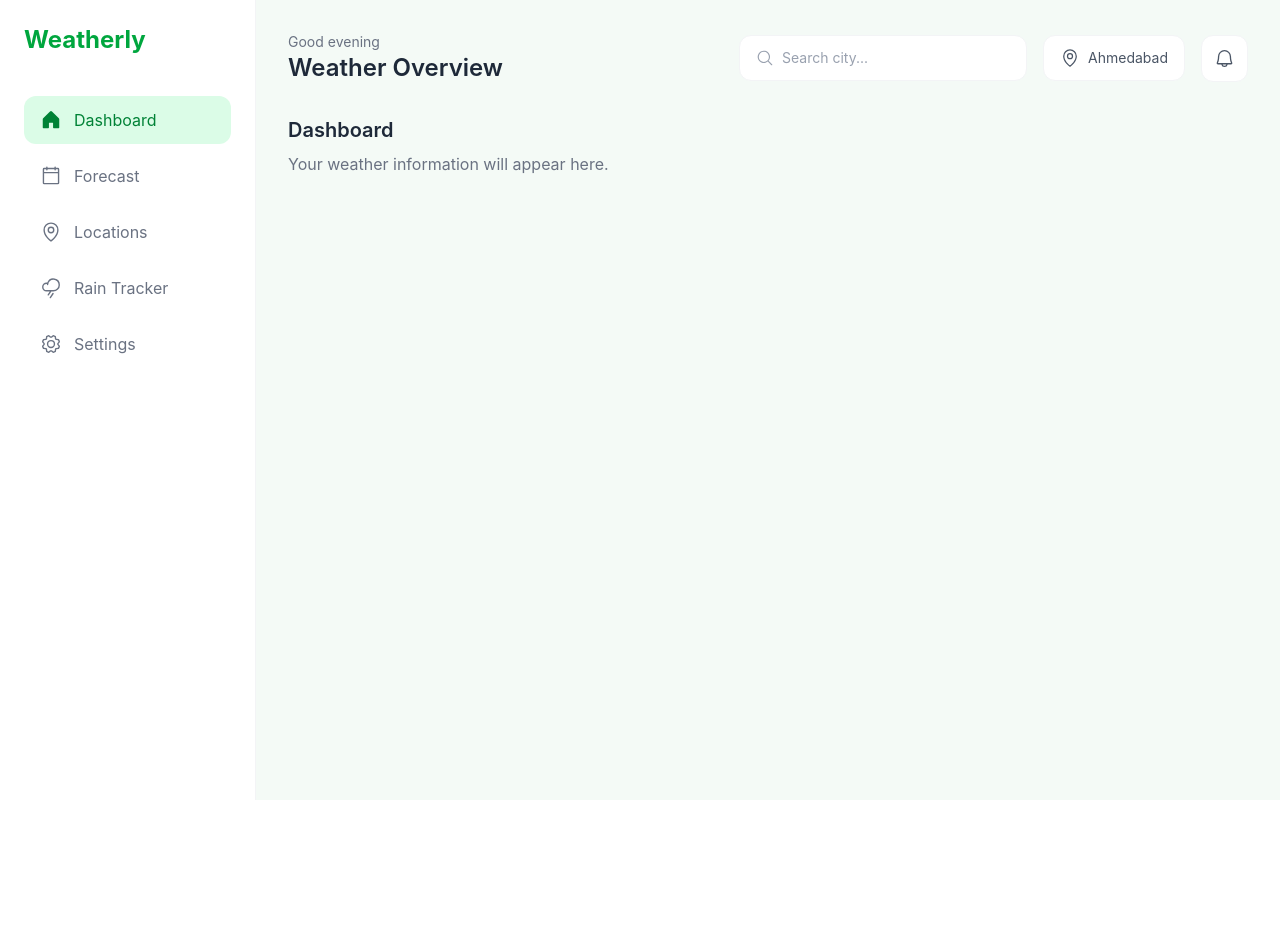
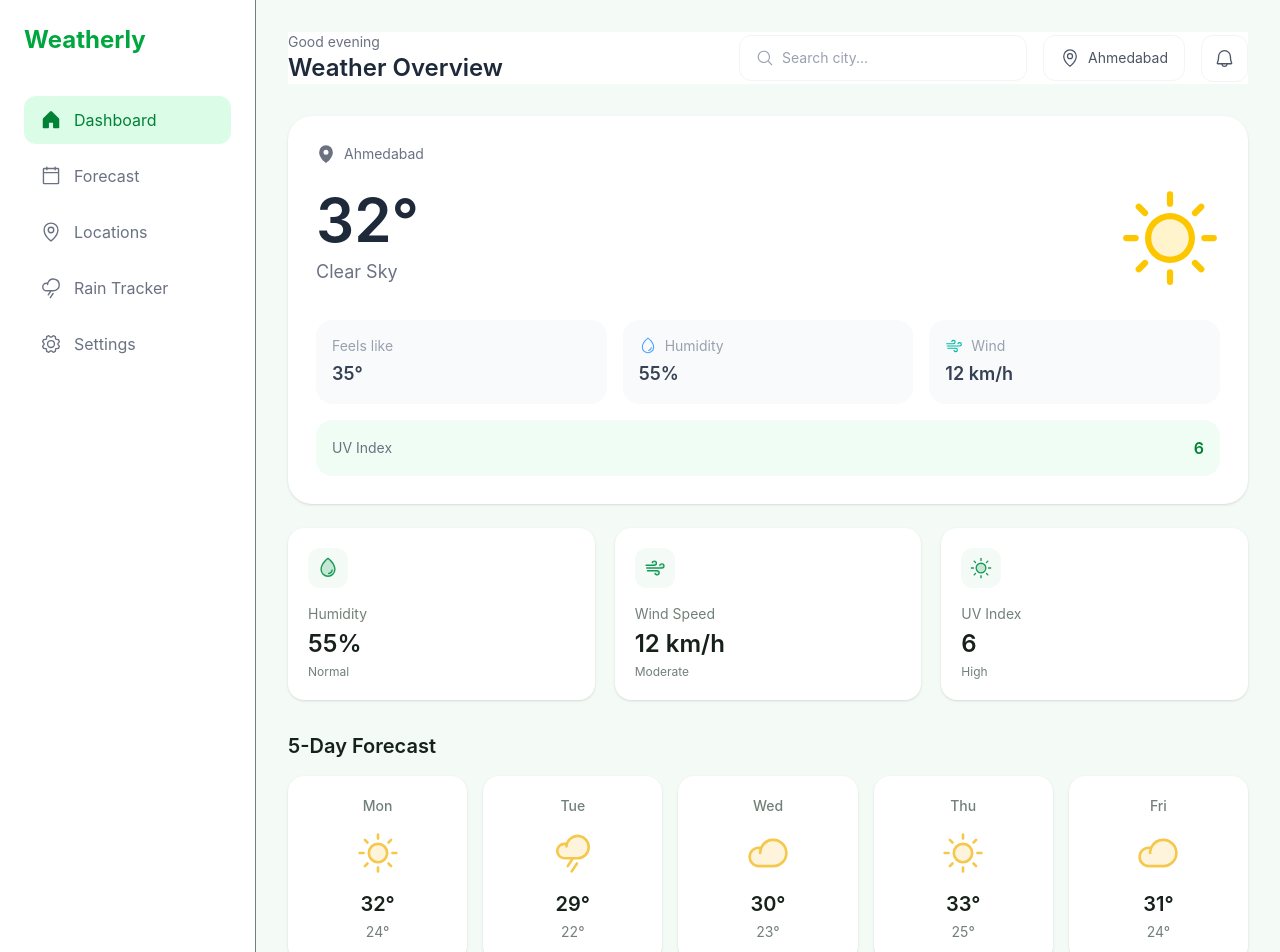
Before and after one commit to RidhamShah23/Aerisly, a React (Vite) app: page / in a window 1280 px wide. Shown: the top 952 px of the page. Before the commit the page ends 800 px from the top, so only its background shows below. Built offline with nearby package versions, Linux system fonts and the light colour scheme.

Commit message:
Add currentweather and weatherstatecard

```diff
--- a/src/App.tsx
+++ b/src/App.tsx
@@ -1,23 +1,132 @@
 import Sidebar from "./components/Sidebar";
 import Header from "./components/Header";
+import CurrentWeather from "./components/CurrentWeather";
+import { useState } from "react";
+import { weatherThemes } from "./themes/weatherThemes";
+
+import type {
+  CurrentWeather as CurrentWeatherType,
+  WeatherCondition,
+  ForecastDay,
+} from "./types/weather";
+import {
+  Drop,
+  Wind,
+  Sun,
+} from "@phosphor-icons/react";
+import WeatherStatCard from "./components/WeatherStatCard";
+import ForecastCard from "./components/ForecastCard";
+const weather: CurrentWeatherType = {
+  city: "Ahmedabad",
+  temperature: 32,
+  condition: "Clear Sky",
+  feelsLike: 35,
+  humidity: 55,
+  windSpeed: 12,
+  uvIndex: 6,
+};
+const forecast: ForecastDay[] = [
+  {
+    day: "Mon",
+    condition: "sunny",
+    high: 32,
+    low: 24,
+  },
+  {
+    day: "Tue",
+    condition: "rainy",
+    high: 29,
+    low: 22,
+  },
+  {
+    day: "Wed",
+    condition: "cloudy",
+    high: 30,
+    low: 23,
+  },
+  {
+    day: "Thu",
+    condition: "sunny",
+    high: 33,
+    low: 25,
+  },
+  {
+    day: "Fri",
+    condition: "cloudy",
+    high: 31,
+    low: 24,
+  },
+];
 
 function App() {
+  const [condition, setCondition] = useState<WeatherCondition>("sunny");
+  const theme = weatherThemes[condition];
   return (
-    <div className="flex min-h-screen bg-[#F4FAF6]">
-      <Sidebar />
+   <div
+  className="flex min-h-screen transition-colors duration-500"
+  style={{
+    backgroundColor: theme.background,
+    color: theme.text,
+  }}
+>
+      <Sidebar theme={theme}/>
 
-      <main className="flex-1 p-8">
-        <Header />
+<main className="flex-1 p-8">
+          <Header theme={theme}/>
+        <div className="mt-8">
+          <CurrentWeather weather={weather} theme={theme} />
+          <div className="mt-6 grid grid-cols-3 gap-5">
+  <WeatherStatCard
+    icon={Drop}
+    label="Humidity"
+    value={`${weather.humidity}%`}
+    description="Normal"
+    theme={theme}
+  />
 
-        <div className="mt-8">
-          <h3 className="text-xl font-semibold text-gray-800">
-            Dashboard
-          </h3>
+  <WeatherStatCard
+    icon={Wind}
+    label="Wind Speed"
+    value={`${weather.windSpeed} km/h`}
+    description="Moderate"
+    theme={theme}
+  />
 
-          <p className="mt-2 text-gray-500">
-            Your weather information will appear here.
-          </p>
+  <WeatherStatCard
+    icon={Sun}
+    label="UV Index"
+    value={String(weather.uvIndex)}
+    description="High"
+    theme={theme}
+  />
+</div>
+<div className="mt-8">
+  <h3
+    className="mb-4 text-xl font-semibold"
+    style={{ color: theme.text }}
+  >
+    5-Day Forecast
+  </h3>
+
+  <div className="grid grid-cols-5 gap-4">
+    {forecast.map((day) => (
+      <ForecastCard
+        key={day.day}
+        forecast={day}
+        theme={theme}
+      />
+    ))}
+  </div>
+</div>
         </div>
+        <div className="mt-6">
+  <button
+    onClick={() => setCondition("rainy")}
+    className="rounded-xl bg-blue-500 px-5 py-3 text-white"
+  >
+    Test Rainy Theme
+  </button>
+</div>
       </main>
     </div>
   );
--- /dev/null
+++ b/src/components/CurrentWeather.tsx
@@ -0,0 +1,118 @@
+import {
+  Drop,
+  Wind,
+  Sun,
+  MapPin,
+} from "@phosphor-icons/react";
+
+import type { CurrentWeather as CurrentWeatherType } from "../types/weather";
+import type { WeatherTheme } from "../types/weather";
+interface CurrentWeatherProps {
+  weather: CurrentWeatherType;
+  theme: WeatherTheme;
+}
+
+function CurrentWeather({
+  weather,
+  theme,
+}: CurrentWeatherProps) {
+  return (
+    <div
+  className="rounded-3xl p-7 shadow-sm transition-colors duration-500"
+  style={{
+    backgroundColor: theme.card,
+    color: theme.text,
+  }}
+>
+      {/* Location */}
+      <div className="flex items-center gap-2 text-gray-500">
+        <MapPin size={20} weight="fill" />
+
+        <span className="text-sm">
+          {weather.city}
+        </span>
+      </div>
+
+      {/* Main Weather */}
+      <div className="mt-6 flex items-center justify-between">
+        <div>
+          <p className="text-6xl font-semibold text-gray-800">
+            {weather.temperature}°
+          </p>
+
+          <p className="mt-2 text-lg text-gray-500">
+            {weather.condition}
+          </p>
+        </div>
+
+        <Sun
+          size={100}
+          weight="duotone"
+          className="text-yellow-400"
+        />
+      </div>
+
+      {/* Weather Details */}
+      <div className="mt-8 grid grid-cols-3 gap-4">
+        <div className="rounded-2xl bg-gray-50 p-4">
+          <p className="text-sm text-gray-400">
+            Feels like
+          </p>
+
+          <p className="mt-1 text-lg font-semibold text-gray-700">
+            {weather.feelsLike}°
+          </p>
+        </div>
+
+        <div className="rounded-2xl bg-gray-50 p-4">
+          <div className="flex items-center gap-2">
+            <Drop
+              size={18}
+              className="text-blue-400"
+            />
+
+            <p className="text-sm text-gray-400">
+              Humidity
+            </p>
+          </div>
+
+          <p className="mt-1 text-lg font-semibold text-gray-700">
+            {weather.humidity}%
+          </p>
+        </div>
+
+        <div className="rounded-2xl bg-gray-50 p-4">
+          <div className="flex items-center gap-2">
+            <Wind
+              size={18}
+              className="text-teal-500"
+            />
+
+            <p className="text-sm text-gray-400">
+              Wind
+            </p>
+          </div>
+
+          <p className="mt-1 text-lg font-semibold text-gray-700">
+            {weather.windSpeed} km/h
+          </p>
+        </div>
+      </div>
+
+      {/* UV */}
+      <div className="mt-4 rounded-2xl bg-green-50 p-4">
+        <div className="flex items-center justify-between">
+          <span className="text-sm text-gray-500">
+            UV Index
+          </span>
+
+          <span className="font-semibold text-green-700">
+            {weather.uvIndex}
+          </span>
+        </div>
+      </div>
+    </div>
+  );
+}
+
+export default CurrentWeather;
--- /dev/null
+++ b/src/components/ForecastCard.tsx
@@ -0,0 +1,76 @@
+import {
+  Sun,
+  Cloud,
+  CloudRain,
+  CloudLightning,
+  Snowflake,
+  CloudFog,
+  Moon,
+} from "@phosphor-icons/react";
+
+import type { Icon } from "@phosphor-icons/react";
+
+import type {
+  ForecastDay,
+  WeatherCondition,
+  WeatherTheme,
+} from "../types/weather";
+
+interface ForecastCardProps {
+  forecast: ForecastDay;
+  theme: WeatherTheme;
+}
+
+const weatherIcons: Record<WeatherCondition, Icon> = {
+  sunny: Sun,
+  cloudy: Cloud,
+  rainy: CloudRain,
+  storm: CloudLightning,
+  snow: Snowflake,
+  fog: CloudFog,
+  "clear-night": Moon,
+};
+
+function ForecastCard({
+  forecast,
+  theme,
+}: ForecastCardProps) {
+  const WeatherIcon = weatherIcons[forecast.condition];
+
+  return (
+    <div
+      className="flex flex-col items-center rounded-2xl p-5 shadow-sm transition-colors duration-500"
+      style={{
+        backgroundColor: theme.card,
+        color: theme.text,
+      }}
+    >
+      <p
+        className="text-sm font-medium"
+        style={{ color: theme.mutedText }}
+      >
+        {forecast.day}
+      </p>
+
+      <WeatherIcon
+        size={42}
+        weight="duotone"
+        className="my-4"
+        style={{ color: theme.accent }}
+      />
+
+      <p className="text-xl font-semibold">
+        {forecast.high}°
+      </p>
+
+      <p
+        className="mt-1 text-sm"
+        style={{ color: theme.mutedText }}
+      >
+        {forecast.low}°
+      </p>
+    </div>
+  );
+}
+
+export default ForecastCard;
--- a/src/components/Header.tsx
+++ b/src/components/Header.tsx
@@ -1,8 +1,16 @@
 import { MagnifyingGlass, Bell, MapPin } from "@phosphor-icons/react";
+import type { WeatherTheme } from "../types/weather";
 
-function Header() {
-  return (
-    <header className="flex items-center justify-between gap-6">
+interface HeaderProps {
+  theme: WeatherTheme;
+}
+
+function Header({ theme }: HeaderProps) {
+    return (
+    <header style={{
+  backgroundColor: theme.card,
+  color: theme.text,
+}} className="flex items-center justify-between gap-6">
       {/* Greeting */}
       <div>
         <p className="text-sm text-gray-500">Good evening</p>
--- a/src/components/Sidebar.tsx
+++ b/src/components/Sidebar.tsx
@@ -5,14 +5,16 @@ import {
   CloudRain,
   Gear,
 } from "@phosphor-icons/react";
-
+import type { WeatherTheme } from "../types/weather";
 import type { Icon } from "@phosphor-icons/react";
 
 interface NavItem {
   label: string;
   icon: Icon;
 }
-
+interface SidebarProps {
+  theme: WeatherTheme;
+}
 const navItems: NavItem[] = [
   {
     label: "Dashboard",
@@ -36,9 +38,13 @@ const navItems: NavItem[] = [
   },
 ];
 
-function Sidebar() {
-  return (
-    <aside className="w-64 min-h-screen bg-white border-r border-gray-100 p-6">
+function Sidebar({ theme }: SidebarProps) {
+    return (
+    <aside style={{
+  backgroundColor: theme.card,
+  color: theme.text,
+  borderColor: theme.mutedText,
+}}  className="w-64 min-h-screen border-r border-gray-100 p-6">
       <h1 className="text-2xl font-bold text-green-600 mb-10">
         Weatherly
       </h1>
--- /dev/null
+++ b/src/components/WeatherStatCard.tsx
@@ -0,0 +1,58 @@
+import type { Icon } from "@phosphor-icons/react";
+import type { WeatherTheme } from "../types/weather";
+
+interface WeatherStatCardProps {
+  icon: Icon;
+  label: string;
+  value: string;
+  description: string;
+  theme: WeatherTheme;
+}
+
+function WeatherStatCard({
+  icon: IconComponent,
+  label,
+  value,
+  description,
+  theme,
+}: WeatherStatCardProps) {
+  return (
+    <div
+      className="rounded-2xl p-5 shadow-sm transition-colors duration-500"
+      style={{
+        backgroundColor: theme.card,
+        color: theme.text,
+      }}
+    >
+      <div
+        className="flex h-10 w-10 items-center justify-center rounded-xl"
+        style={{
+          backgroundColor: theme.background,
+          color: theme.primary,
+        }}
+      >
+        <IconComponent size={22} weight="duotone" />
+      </div>
+
+      <p
+        className="mt-4 text-sm"
+        style={{ color: theme.mutedText }}
+      >
+        {label}
+      </p>
+
+      <p className="mt-1 text-2xl font-semibold">
+        {value}
+      </p>
+
+      <p
+        className="mt-1 text-xs"
+        style={{ color: theme.mutedText }}
+      >
+        {description}
+      </p>
+    </div>
+  );
+}
+
+export default WeatherStatCard;
```
Also changed, not shown: src/types/weather.ts (+16 -0 lines).
